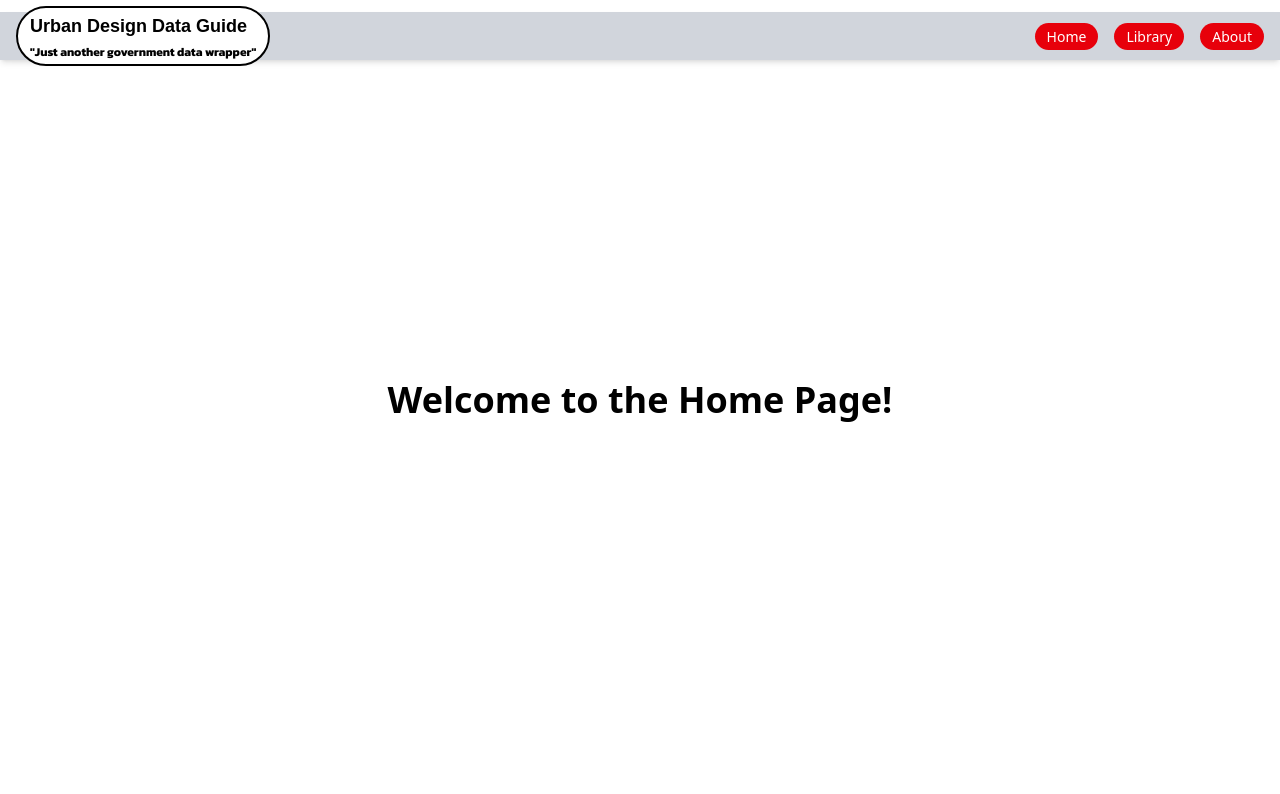
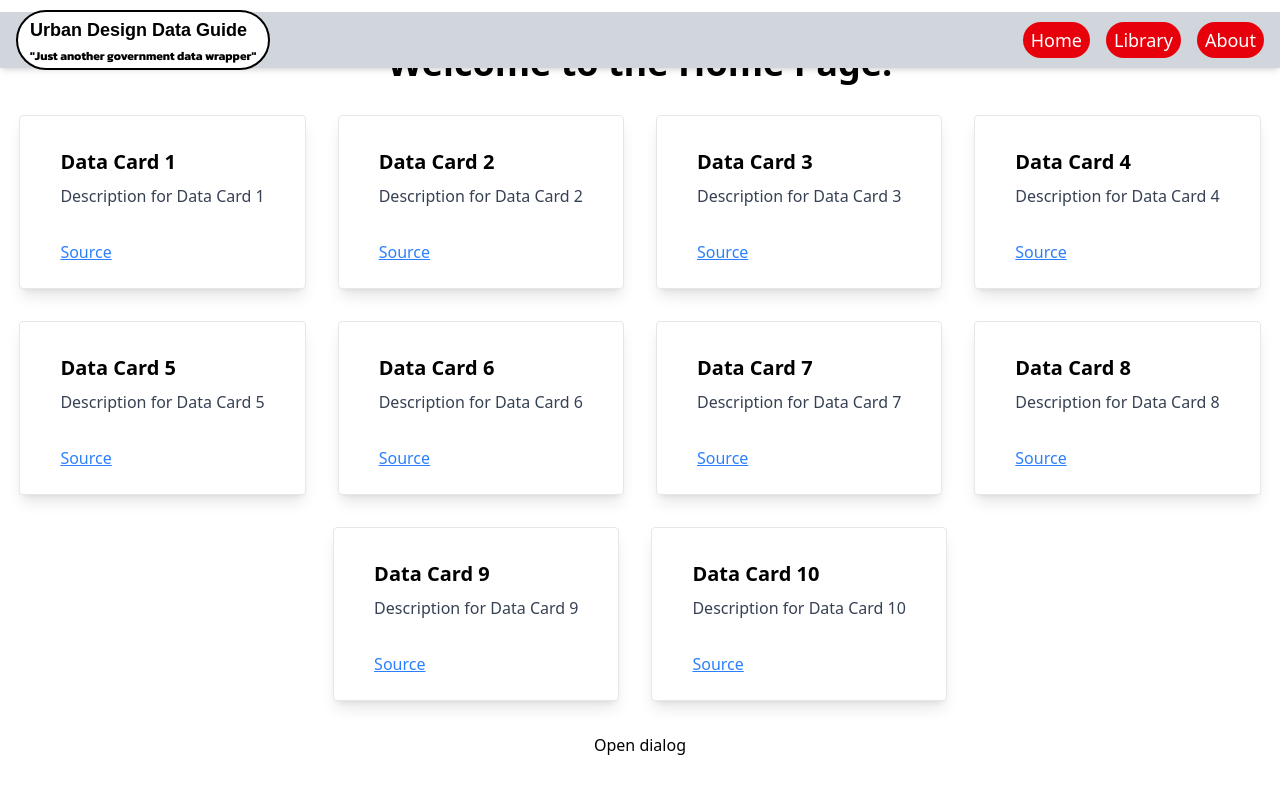
Before and after one commit to plzletmeprogram/DataGuide, a React (Vite) app: page / in a window 1280 px wide. Shown: the top 794 px of the page. Built offline with nearby package versions, Linux system fonts and the light colour scheme; a web font is replaced by a local one.

Commit message:
added modals; cards ui is taking shape

```diff
--- a/src/App.css
+++ b/src/App.css
@@ -1,4 +1,3 @@
-
 
 #root {
   max-width: auto;
--- a/src/Header.tsx
+++ b/src/Header.tsx
@@ -2,20 +2,19 @@ import { Link } from "react-router-dom";
 
 const Navbar: React.FC = () => {
   return (
-    <nav className="bg-gray-300 w-full fixed top-3 left-0 z-50 h-12 shadow-md">
+    <nav className="bg-gray-300 w-full fixed top-3 left-0 z-50 h-14 shadow-md">
       <div className="flex justify-between items-center px-4 h-full">
-        {/* Logo */}
+
         <div className="text-lg font-bold bg-white text-black border-2 border-black px-3 py-1 rounded-full font-family-logo">
           <Link to="/">Urban Design Data Guide</Link>
           <p className="font-family-sans text-xs mt-1 text-center">"Just another government data wrapper"</p>
         </div>
 
-        {/* Navigation Links */}
         <ul className="flex space-x-4">
           <li>
             <Link
               to="/"
-              className="px-3 py-1 bg-red-600 text-white text-sm rounded-full hover:rounded-md hover:bg-red-400 hover:text-black transition-all duration-200"
+              className="flex justify-center items-center px-2 py-1 bg-red-600 text-white text-lg rounded-full hover:rounded-md hover:bg-red-400 hover:text-black transition-all duration-200"
             >
               Home
             </Link>
@@ -23,7 +22,7 @@ const Navbar: React.FC = () => {
           <li>
             <Link
               to="/library"
-              className="px-3 py-1 bg-red-600 text-white text-sm rounded-full hover:rounded-md hover:bg-red-400 hover:text-black transition-all duration-200"
+              className="flex justify-center items-center px-2 py-1 bg-red-600 text-white text-lg rounded-full hover:rounded-md hover:bg-red-400 hover:text-black transition-all duration-200"
             >
               Library
             </Link>
@@ -31,7 +30,7 @@ const Navbar: React.FC = () => {
           <li>
             <Link
               to="/about"
-              className="px-3 py-1 bg-red-600 text-white text-sm rounded-full hover:rounded-md hover:bg-red-400 hover:text-black transition-all duration-200"
+              className="flex justify-center items-center px-2 py-1 bg-red-600 text-white text-lg rounded-full hover:rounded-md hover:bg-red-400 hover:text-black transition-all duration-200"
             >
               About
             </Link>
--- /dev/null
+++ b/src/data/data.json
@@ -0,0 +1,62 @@
+[
+    {
+      "title": "Data Card 1",
+      "description": "Description for Data Card 1",
+      "source": "https://www.example1.com",
+      "isSpatial": false
+    },
+    {
+      "title": "Data Card 2",
+      "description": "Description for Data Card 2",
+      "source": "https://www.example2.com",
+      "isSpatial": false
+    },
+    {
+      "title": "Data Card 3",
+      "description": "Description for Data Card 3",
+      "source": "https://www.example3.com",
+      "isSpatial": false
+    },
+    {
+      "title": "Data Card 4",
+      "description": "Description for Data Card 4",
+      "source": "https://www.example4.com",
+      "isSpatial": false
+    },
+    {
+      "title": "Data Card 5",
+      "description": "Description for Data Card 5",
+      "source": "https://www.example5.com",
+      "isSpatial": false
+    },
+    {
+      "title": "Data Card 6",
+      "description": "Description for Data Card 6",
+      "source": "https://www.example6.com",
+      "isSpatial": false
+    },
+    {
+      "title": "Data Card 7",
+      "description": "Description for Data Card 7",
+      "source": "https://www.example7.com",
+      "isSpatial": false
+    },
+    {
+      "title": "Data Card 8",
+      "description": "Description for Data Card 8",
+      "source": "https://www.example8.com",
+      "isSpatial": false
+    },
+    {
+      "title": "Data Card 9",
+      "description": "Description for Data Card 9",
+      "source": "https://www.example9.com",
+      "isSpatial": false
+    },
+    {
+      "title": "Data Card 10",
+      "description": "Description for Data Card 10",
+      "source": "https://www.example10.com",
+      "isSpatial": false
+    }
+  ]
--- /dev/null
+++ b/src/features/DataCard.tsx
@@ -0,0 +1,53 @@
+import React from 'react';
+
+interface DataCardProps {
+  title: string;
+  description: string;
+  source: string;
+  isSpatial: boolean;
+  openModal: (content: React.ReactNode) => void;
+}
+
+const DataCard: React.FC<DataCardProps> = ({ title, description, source, isSpatial, openModal }) => {
+  const modalContent = isSpatial ? (
+    <iframe
+      src={source}
+      width="600"
+      height="450"
+      className="border-0"
+      allowFullScreen={false}
+      loading="lazy"
+    ></iframe>
+  ) : (
+    <table className="min-w-full">
+      <thead>
+        <tr>
+          <th className="border px-4 py-2">Header 1</th>
+          <th className="border px-4 py-2">Header 2</th>
+        </tr>
+      </thead>
+      <tbody>
+        <tr>
+          <td className="border px-4 py-2">Data 1</td>
+          <td className="border px-4 py-2">Data 2</td>
+        </tr>
+      </tbody>
+    </table>
+  );
+
+  return (
+    <div className="max-w-sm rounded overflow-hidden shadow-lg bg-white border border-gray-200 p-4 m-4">
+      <div className="px-6 py-4">
+        <h2 className="font-bold text-xl mb-2">{title}</h2>
+        <p className="text-gray-700 text-base">{description}</p>
+      </div>
+      <div className="px-6 pt-4 pb-2">
+        <button onClick={() => openModal(modalContent)} className="text-blue-500 hover:text-blue-700 underline">
+          Source
+        </button>
+      </div>
+    </div>
+  );
+};
+
+export default DataCard;
--- /dev/null
+++ b/src/features/DataModal.tsx
@@ -0,0 +1,32 @@
+import { Description, Dialog, DialogBackdrop, DialogPanel, DialogTitle } from '@headlessui/react'
+import { useState } from 'react'
+
+function DataModal() {
+  let [isOpen, setIsOpen] = useState(false)
+
+  return (
+    <>
+      <button onClick={() => setIsOpen(true)}>Open dialog</button>
+      <Dialog open={isOpen} onClose={() => setIsOpen(false)} className="relative z-50">
+        {/* The backdrop, rendered as a fixed sibling to the panel container */}
+        <DialogBackdrop className="fixed inset-0 bg-black/30" />
+
+        {/* Full-screen container to center the panel */}
+        <div className="fixed inset-0 flex w-screen items-center justify-center p-4">
+          {/* The actual dialog panel  */}
+          <DialogPanel className="max-w-lg space-y-4 bg-white p-12">
+            <DialogTitle className="font-bold">Deactivate account</DialogTitle>
+            <Description>This will permanently deactivate your account</Description>
+            <p>Are you sure you want to deactivate your account? All of your data will be permanently removed.</p>
+            <div className="flex gap-4">
+              <button onClick={() => setIsOpen(false)}>Cancel</button>
+              <button onClick={() => setIsOpen(false)}>Deactivate</button>
+            </div>
+          </DialogPanel>
+        </div>
+      </Dialog>
+    </>
+  )
+}
+
+export default DataModal
--- a/src/index.css
+++ b/src/index.css
@@ -2,7 +2,17 @@
 @import "tailwindcss";
 
 
-@theme{
+@theme {
   --font-family-sans: 'Kanit', sans-serif;
   --font-family-logo: 'Bungee Tint', sans-serif;
-}
+  --color: {
+    'smoke-darkest': 'rgba(0, 0, 0, 0.9)',
+    'smoke-darker': 'rgba(0, 0, 0, 0.75)',
+    'smoke-dark': 'rgba(0, 0, 0, 0.6)',
+    'smoke': 'rgba(0, 0, 0, 0.5)',
+    'smoke-light': 'rgba(0, 0, 0, 0.4)',
+    'smoke-lighter': 'rgba(0, 0, 0, 0.25)',
+    'smoke-lightest': 'rgba(0, 0, 0, 0.1)'
+  }
+
+  }
--- a/src/pages/Home.tsx
+++ b/src/pages/Home.tsx
@@ -1,9 +1,42 @@
+import React, { useState } from "react";
+import DataCard from "../features/DataCard";
+import DataModal from "../features/DataModal";
+import data from "../data/data.json";
+
 const Home: React.FC = () => {
-    return (
-      <div className="flex justify-center items-center h-screen">
-        <h1 className="text-4xl font-bold">Welcome to the Home Page!</h1>
-      </div>
-    );
+  const [isModalOpen, setIsModalOpen] = useState(true); // Set to true for testing
+  const [modalContent, setModalContent] = useState<React.ReactNode>(null);
+
+  const openModal = (content: React.ReactNode) => {
+    setModalContent(content);
+    setIsModalOpen(true);
   };
 
-  export default Home
+  const closeModal = () => {
+    setIsModalOpen(false);
+    setModalContent(null);
+  };
+
+  return (
+    <div className="relative flex flex-col justify-center items-center h-screen space-y-4">
+      <h1 className="text-4xl font-bold">Welcome to the Home Page!</h1>
+      <div className="flex flex-wrap justify-center items-center">
+        {data.map((item, index) => (
+          <DataCard
+            key={index}
+            title={item.title}
+            description={item.description}
+            source={item.source}
+            isSpatial={item.isSpatial}
+            openModal={openModal}
+          />
+        ))}
+      </div>
+      <DataModal
+
+      />
+    </div>
+  );
+};
+
+export default Home;
```
Also changed, not shown: package.json (+7 -0 lines), 1 other file (tests, documents, lock files or other folders).
